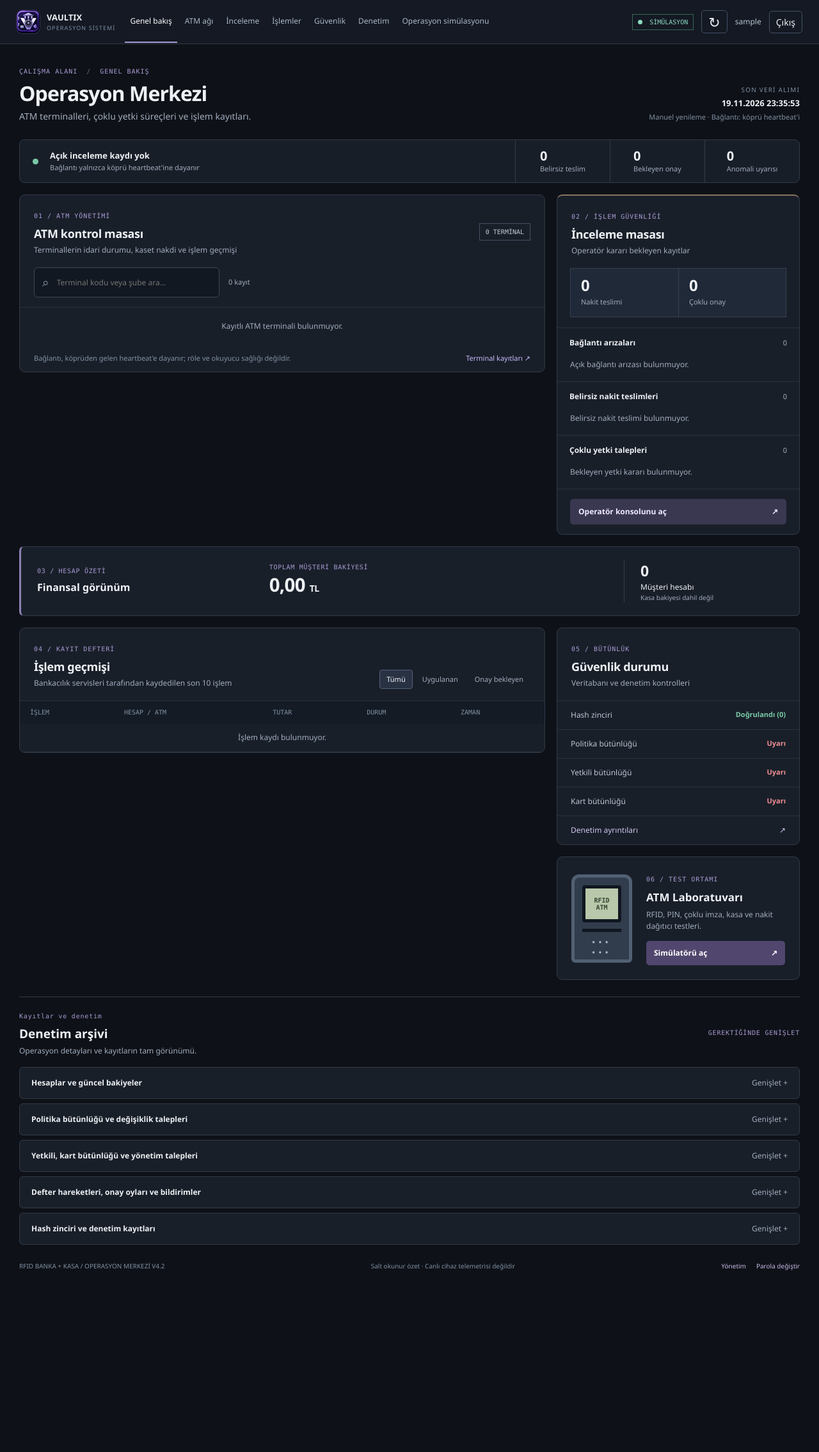
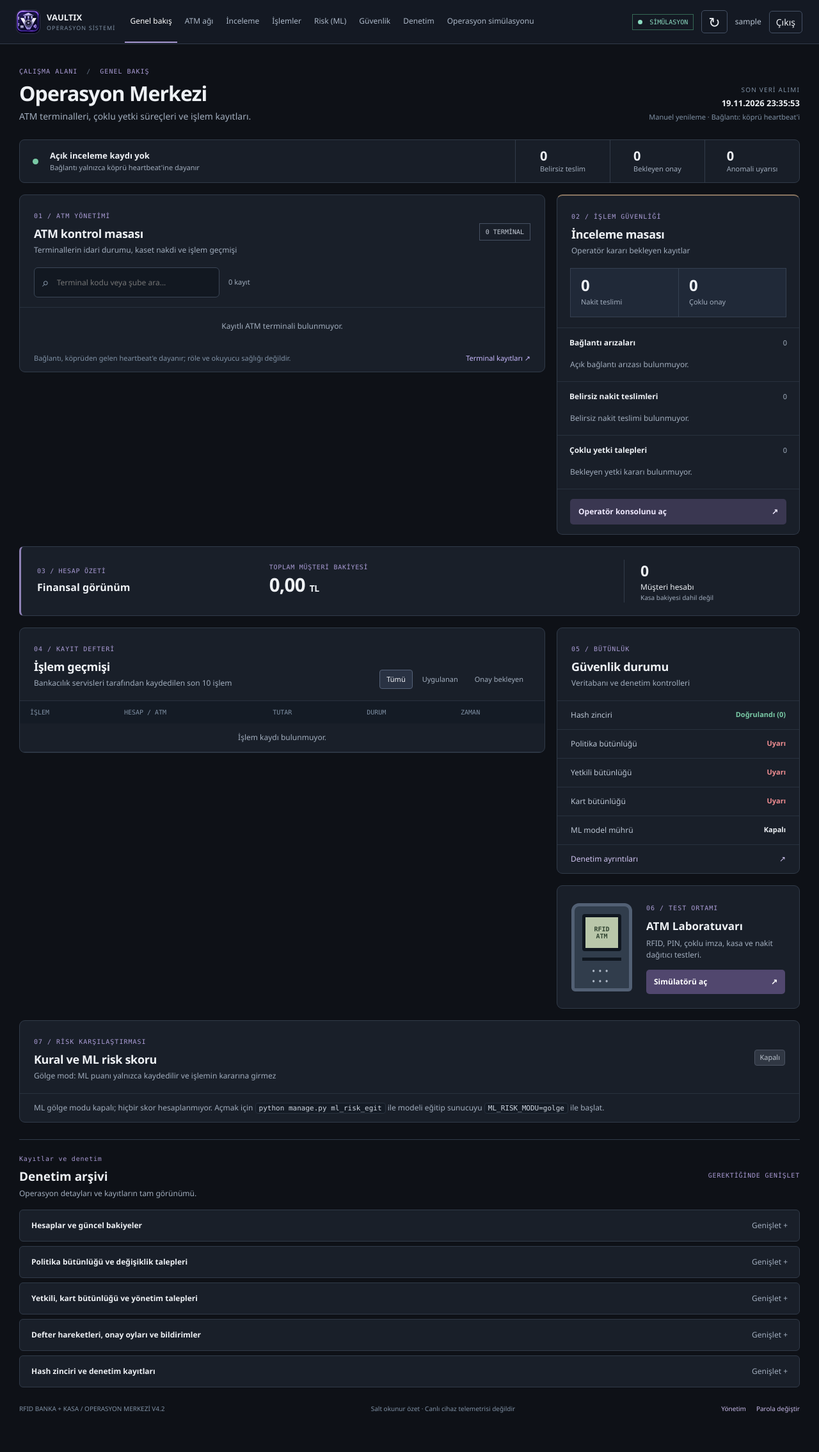
Before and after one commit to ikrabaser/rfid-multisig-atm, a Django app: page / in a window 1280 px wide. Shown: the whole page at 64% size. Before the commit the page ends 1986 px from the top, so only its background shows below. Run offline with Django 5.2, Linux system fonts and the light colour scheme; the visitor is signed in with stand-in values (Sample User, id 1); data comes from the database, SQL or seed files in the repository; data that the repository does not hold is empty; some libraries are stand-ins or nearby versions.

Commit message:
feat: show rule vs ML risk comparison and model seal status on the dashboard

```diff
--- a/backend/banka/static/banka/command-center-v42.css
+++ b/backend/banka/static/banka/command-center-v42.css
@@ -672,3 +672,57 @@ input:focus-visible, summary:focus-visible {
   *, *::before, *::after { scroll-behavior: auto !important; }
 }
 .brand-logo { width: 36px; height: 36px; border-radius: 9px; display: block; flex: none; box-shadow: 0 0 0 1px #71669a55; }
+
+/* ML risk karsilastirmasi (golge mod) */
+.ml-panel {
+  background: var(--surface);
+  border: 1px solid var(--line);
+  border-radius: 9px;
+  min-width: 0;
+  overflow: hidden;
+  scroll-margin-top: 86px;
+  margin: 18px 0;
+}
+.ml-panel .section-heading .state { flex: none; }
+.ml-note, .ml-meta {
+  margin: 0;
+  padding: 13px 22px;
+  border-top: 1px solid var(--softline);
+  color: var(--muted);
+  font-size: 12px;
+}
+.ml-note code, .ml-meta code {
+  font: 11px Consolas, monospace;
+  background: #141b25;
+  border: 1px solid var(--softline);
+  border-radius: 4px;
+  padding: 1px 5px;
+  color: #cfd6e1;
+}
+.ml-warn { color: #f2c58e; background: #2a2018; }
+.ml-grid {
+  display: grid;
+  grid-template-columns: repeat(4, minmax(0, 1fr));
+  gap: 1px;
+  background: var(--softline);
+  border-top: 1px solid var(--softline);
+}
+.ml-tile { background: var(--surface); padding: 16px 22px; }
+.ml-tile strong { display: block; font-size: 24px; line-height: 1.2; }
+.ml-tile span { color: var(--muted); font-size: 11px; }
+.ml-tile.ml-only strong { color: var(--amber); }
+.ml-subhead {
+  padding: 13px 22px 11px;
+  border-top: 1px solid var(--softline);
+  font: 10px Consolas, monospace;
+  color: var(--subtle);
+  letter-spacing: .04em;
+}
+.ml-table { min-width: 860px; }
+.ml-table td.ml-score { font-weight: 650; font-variant-numeric: tabular-nums; }
+.ml-table td.ml-score.hot { color: var(--amber); }
+.ml-table td.ml-reason { color: var(--muted); font-size: 11px; max-width: 380px; }
+@media(max-width: 700px) {
+  .ml-grid { grid-template-columns: repeat(2, minmax(0, 1fr)); }
+  .ml-note, .ml-meta { padding: 13px 17px; }
+}
--- a/backend/banka/templates/banka/panel.html
+++ b/backend/banka/templates/banka/panel.html
@@ -32,6 +32,7 @@
       <a href="#terminaller">ATM ağı</a>
       <a href="#onaylar">İnceleme</a>
       <a href="#islemler">İşlemler</a>
+      <a href="#ml-risk">Risk (ML)</a>
       <a href="#guvenlik">Güvenlik</a>
       <a href="#denetim">Denetim</a>
       {% if operasyon_erisimi %}<a href="{% url 'operasyon' %}">Operasyon simülasyonu</a>{% endif %}
@@ -427,6 +428,16 @@
             {% if kart_durumu.0 == 'ok' %}Uygun{% else %}Uyarı{% endif %}
           </strong>
         </div>
+        <div class="integrity-row" id="ml-muhur">
+          <span>ML model mührü</span>
+          {% if ml.durum == 'hazir' %}
+          <strong class="good-text" title="Dosya mührü, zincirdeki son eğitim kaydıyla eşleşiyor">Zincirle eşleşiyor ({{ ml.muhur|slice:":8" }})</strong>
+          {% elif ml.durum == 'model_yok' %}
+          <strong class="danger-text" title="{{ ml.sebep }}">Uyarı · {{ ml.sebep|truncatechars:34 }}</strong>
+          {% else %}
+          <strong>Kapalı</strong>
+          {% endif %}
+        </div>
 
         <a href="#denetim" class="integrity-link">
           Denetim ayrıntıları <span>↗</span>
@@ -456,6 +467,52 @@
     </aside>
   </div>
 
+  <section class="ml-panel" id="ml-risk" aria-label="Kural ve ML risk karşılaştırması">
+    <div class="section-heading">
+      <div>
+        <span class="section-index">07 / RİSK KARŞILAŞTIRMASI</span>
+        <h2>Kural ve ML risk skoru</h2>
+        <p>Gölge mod: ML puanı yalnızca kaydedilir ve işlemin kararına girmez</p>
+      </div>
+      <span class="state {% if ml.durum == 'hazir' %}state-on{% elif ml.durum == 'model_yok' %}state-warn{% else %}state-off{% endif %}">
+        {% if ml.durum == 'hazir' %}Gölge açık{% elif ml.durum == 'model_yok' %}Model yok{% else %}Kapalı{% endif %}
+      </span>
+    </div>
+
+    {% if ml.durum == 'kapali' %}
+    <p class="ml-note" id="ml-kapali">
+      ML gölge modu kapalı; hiçbir skor hesaplanmıyor. Açmak için <code>python manage.py ml_risk_egit</code> ile modeli eğitip
+      sunucuyu <code>ML_RISK_MODU=golge</code> ile başlat.
+    </p>
+    {% elif ml.durum == 'model_yok' %}
+    <p class="ml-note ml-warn" id="ml-model-yok">
+      Model yüklenemedi: {{ ml.sebep }}. Skor kaydedilmiyor, işlemler etkilenmiyor.
+      Düzeltmek için <code>python manage.py ml_risk_egit</code>, doğrulamak için <code>--dogrula</code>.
+    </p>
+    {% else %}
+    {% if not ml.kural_aktif %}
+    <p class="ml-note ml-warn" id="ml-kural-kapali">Kural motoru kapalı (<code>RISK_MOTORU_AKTIF=0</code>): kural puanları 0 kaydedilir, karşılaştırma anlamsızdır.</p>
+    {% endif %}
+    <div class="ml-grid" id="ml-ozet">
+      <div class="ml-tile"><strong>{{ ml.sayim.ikisi }}</strong><span>İkisi de işaretledi</span></div>
+      <div class="ml-tile ml-only"><strong>{{ ml.sayim.yalniz_ml }}</strong><span>Yalnız ML işaretledi</span></div>
+      <div class="ml-tile"><strong>{{ ml.sayim.yalniz_kural }}</strong><span>Yalnız kural işaretledi</span></div>
+      <div class="ml-tile"><strong>{{ ml.sayim.hicbiri }}</strong><span>İkisi de normal gördü</span></div>
+    </div>
+    <p class="ml-meta">
+      Son {{ ml.pencere_gun }} gün · {{ ml.sayim.toplam }} skorlanan / {{ ml.sayim.uygun }} çekme-havale ·
+      işaret eşiği: kural ≥ {{ ml.kural_esik }}, ML ≥ {{ ml.ml_esik }} (eğitimdeki normal işlemlerin en uç yüzdesi) ·
+      model mührü <code>{{ ml.muhur }}</code>
+    </p>
+
+    <div class="ml-subhead">KURALIN GEÇİRDİĞİ, ML'NİN İŞARETLEDİĞİ İŞLEMLER</div>
+    {% include "banka/_ml_tablo.html" with satirlar=ml.yalniz_ml bos="Bu pencerede kuralın geçirip ML'nin işaretlediği işlem yok." %}
+
+    <div class="ml-subhead">SON SKORLANAN İŞLEMLER</div>
+    {% include "banka/_ml_tablo.html" with satirlar=ml.son bos="Henüz skorlanan işlem yok: gölge modda bir çekme ya da havale yapılınca burada görünür." %}
+    {% endif %}
+  </section>
+
   <section class="details-hub" id="denetim"><div class="section-bar"><div><span class="micro-label">Kayıtlar ve denetim</span><h2>Denetim arşivi</h2><p>Operasyon detayları ve kayıtların tam görünümü.</p></div><span class="subtle-hint">GEREKTİĞİNDE GENİŞLET</span></div>
       <details class="audit-fold"><summary>Hesaplar ve güncel bakiyeler <span>Genişlet +</span></summary><div class="table-wrap"><table><thead><tr><th>Hesap</th><th>Tür</th><th>Müşteri</th><th>Bakiye</th><th>Günlük limit</th></tr></thead><tbody>{% for h in hesaplar %}<tr><td>{{ h.hesap_no }}</td><td>{{ h.get_tur_display }}</td><td>{{ h.musteri.ad }}</td><td>{{ h.bakiye|floatformat:2 }} TL</td><td>{{ h.gunluk_limit|floatformat:2 }} TL</td></tr>{% empty %}<tr><td colspan="5" class="table-empty">Hesap kaydı yok.</td></tr>{% endfor %}</tbody></table></div></details>
       <details class="audit-fold"><summary>Politika bütünlüğü ve değişiklik talepleri <span>Genişlet +</span></summary><p class="audit-note">{{ politika_durumu.1 }}</p><div class="table-wrap"><table><thead><tr><th>Talep</th><th>Tür</th><th>Hedef</th><th>Durum</th><th>Talep eden</th><th>Son tarih</th></tr></thead><tbody>{% for t in politika_talepleri %}<tr><td>#{{ t.id }}</td><td>{{ t.get_islem_display }}</td><td>{{ t.hedef_id|default:'—' }}</td><td>{{ t.get_durum_display }}</td><td>{{ t.talep_eden }}</td><td>{{ t.son_tarih|date:'d.m H:i' }}</td></tr>{% empty %}<tr><td colspan="6" class="table-empty">Politika talebi yok.</td></tr>{% endfor %}</tbody></table></div></details>
```
Also changed, not shown: backend/banka/templates/banka/_ml_tablo.html (added, +39 -0 lines), backend/banka/test_ml_panel_gorunum.py (added, +89 -0 lines).
